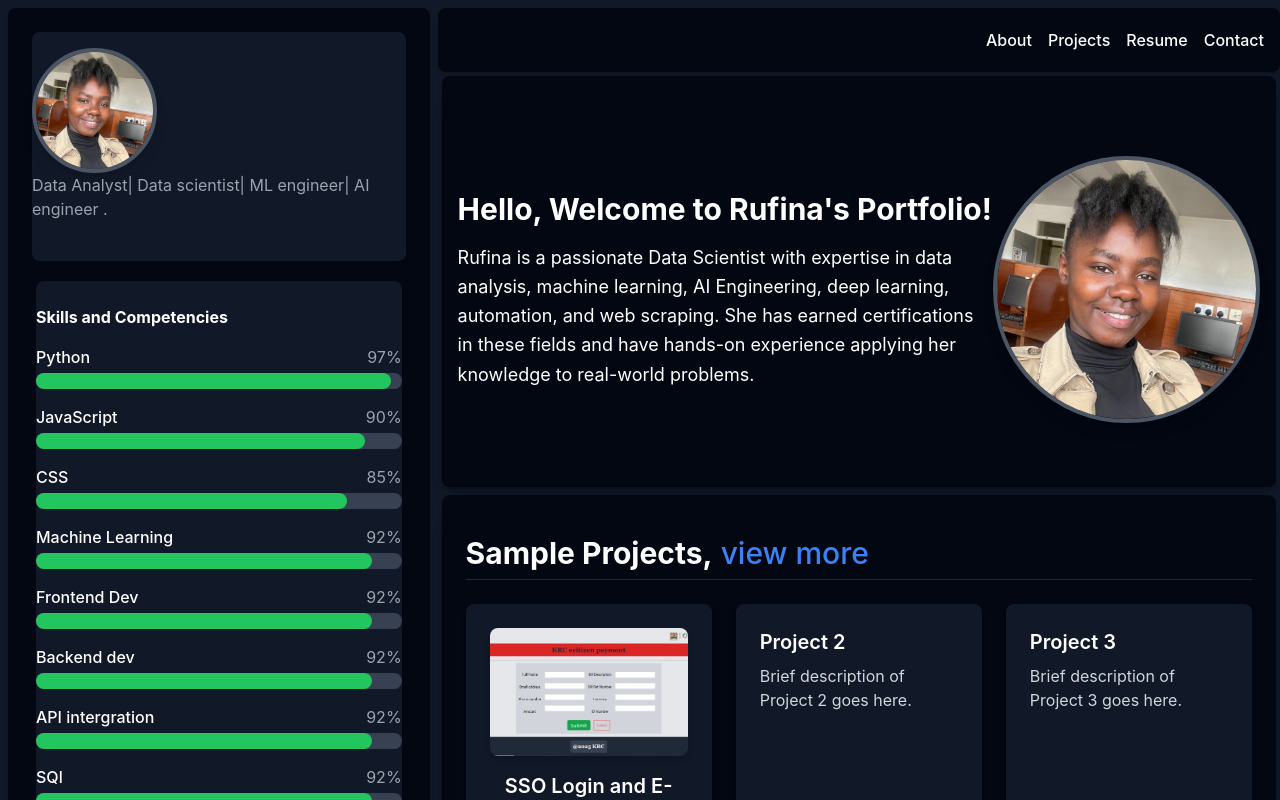
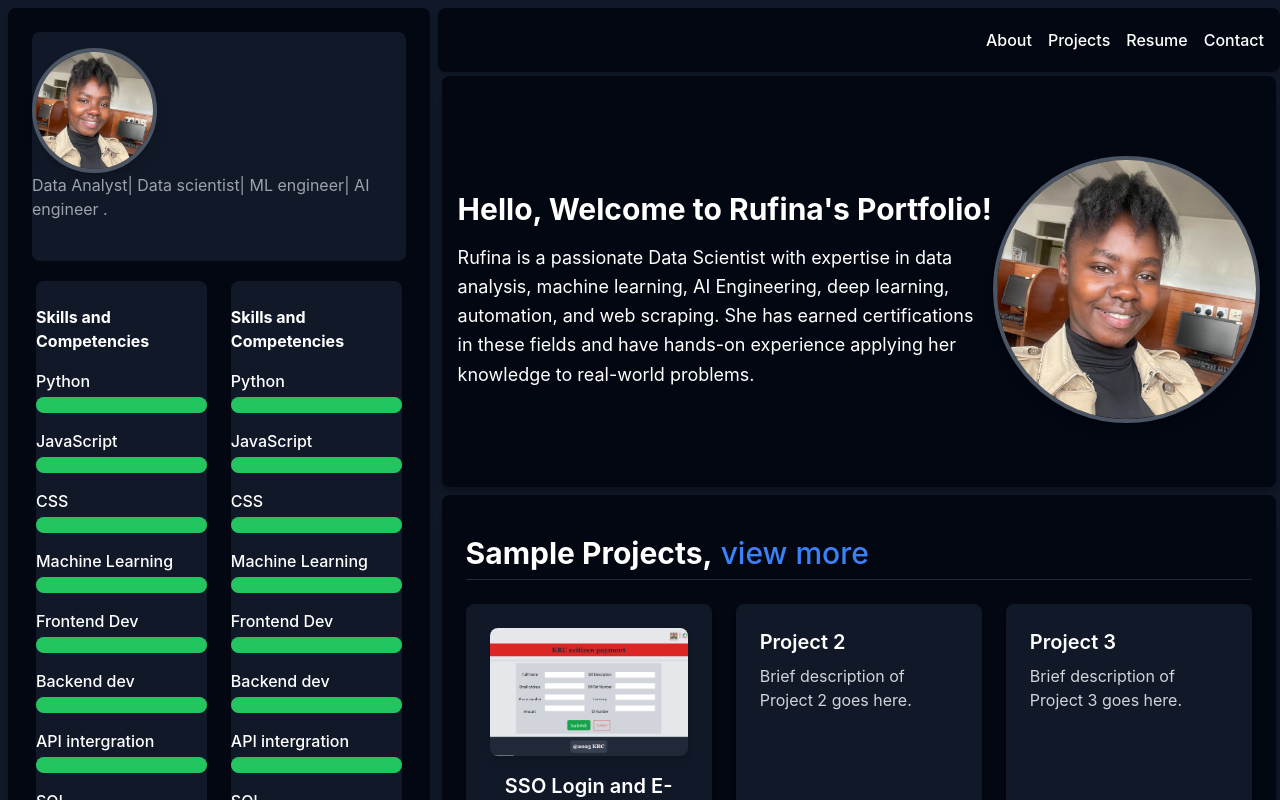
Before and after one commit to fina-biko/rufina-atieno_portfolio, a React (Vite) app: page / in a window 1280 px wide. Shown: the top 800 px of the page. Built offline with nearby package versions, Linux system fonts and the light colour scheme.

Commit message:
Modified the skill competency file

```diff
--- a/src/App.jsx
+++ b/src/App.jsx
@@ -29,12 +29,21 @@ const App = () => {
 
 
           {/* skills and competencies section Section */}
-          <section id="skills" className="m-1">
-            <Skills/>s
+          <section className=" flex flex-row">
+            <section id="skills" className="m-1">
+              <Skills/>
+            </section>
+
+            <section id="skills" className="m-1">
+              <Skills/>
+            </section>
+
+
           </section>
 
+
           {/* Languagest*/}
-          <section  className=" bg-gray-900 rounded-lg">
+          <section className=" bg-gray-900 rounded-lg">
 
               <Languages/>
 
--- a/src/components/skills.jsx
+++ b/src/components/skills.jsx
@@ -2,14 +2,14 @@ import SkillBar from "./skills_compentency.jsx";
 
 const Skills = () => {
   const skills = [
-    { name: "Python", percentage: 97 },
-    { name: "JavaScript", percentage: 90 },
-    { name: "CSS", percentage: 85 },
-    { name: "Machine Learning", percentage: 92 },
-      { name: "Frontend Dev", percentage: 92 },
-      { name: "Backend dev", percentage: 92 },
-      { name: "API intergration", percentage: 92 },
-      { name: "SQl", percentage: 92 },
+    { name: "Python"  },
+    { name: "JavaScript"},
+    { name: "CSS" },
+    { name: "Machine Learning" },
+      { name: "Frontend Dev" },
+      { name: "Backend dev" },
+      { name: "API intergration" },
+      { name: "SQl" },
 
   ];
 
@@ -18,7 +18,7 @@ const Skills = () => {
       <h2 className="text-white font-bold mb-4">Skills and Competencies</h2>
       <div className="text-gray-400">
         {skills.map((skill) => (
-          <SkillBar key={skill.name} skill={skill.name} percentage={skill.percentage} />
+          <SkillBar key={skill.name} skill={skill.name}  />
         ))}
       </div>
     </section>
--- a/src/components/skills_compentency.jsx
+++ b/src/components/skills_compentency.jsx
@@ -1,14 +1,15 @@
-const SkillBar = ({ skill, percentage }) => {
+const SkillBar = ({ skill}) => { {/*percentage */}
   return (
     <div className="mb-4">
       <div className="flex justify-between mb-1">
         <span className="text-white font-medium">{skill}</span>
-        <span className="text-gray-400">{percentage}%</span>
+          {/* <span className="text-gray-400">{percentage}%</span>  */}
+
       </div>
       <div className="w-full bg-gray-700 rounded-full h-4">
         <div
           className="bg-green-500 h-4 rounded-full"
-          style={{ width: `${percentage}%` }}
+          style={{ width: `${skill}` }}
         ></div>
       </div>
     </div>
--- a/tailwind.config.js
+++ b/tailwind.config.js
@@ -5,5 +5,5 @@ export default {
   theme: {
     extend: {},
   },
-  plugins: [require('@tailwindcss/line-clamp')],
+
 }
--- a/vite.config.js
+++ b/vite.config.js
@@ -4,5 +4,8 @@ import react from '@vitejs/plugin-react'
 // https://vite.dev/config/
 export default defineConfig({
   plugins: [react()],
+  base: '/rufina-atieno_portfolio/'
 
-})
+
+
+});
```
